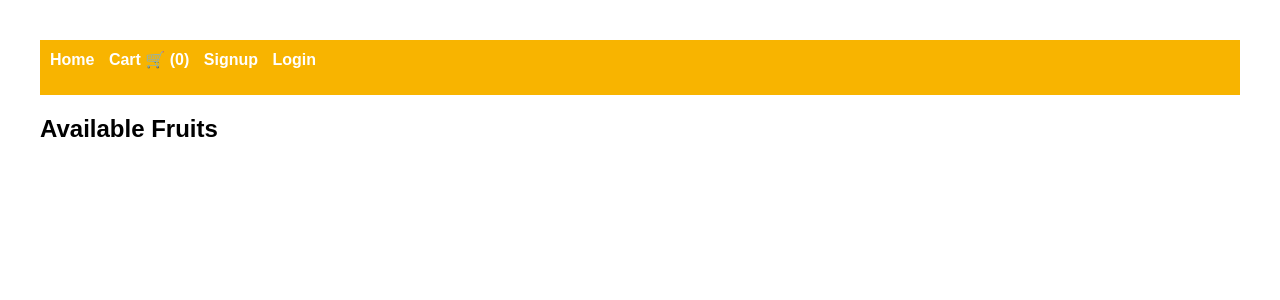
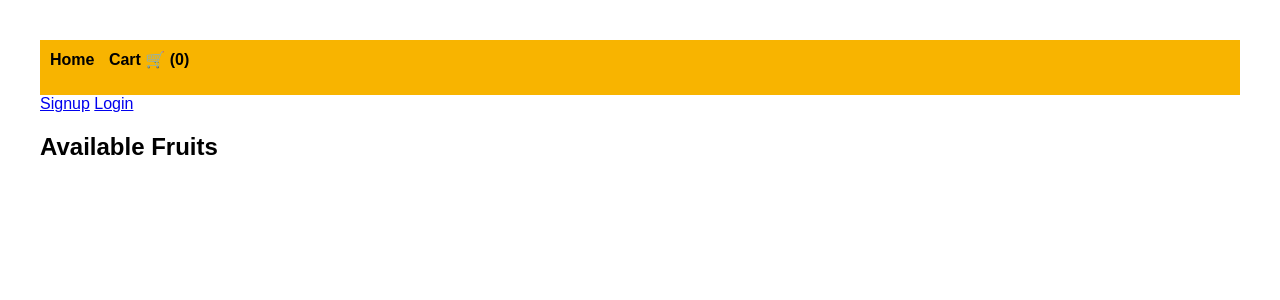
Before and after one commit to SuyashPathak03/functional-fruit-shop, a Django app: page / in a window 1280 px wide. Shown: the top 300 px of the page. Run offline with Django 5.2, Linux system fonts and the light colour scheme; data that the repository does not hold is empty.

Commit message:
cartdetail css1.3

```diff
--- a/shop/templates/base.html
+++ b/shop/templates/base.html
@@ -174,15 +174,29 @@ button:active {
         {% endfor %}
       </ul>
     {% endif %}
-    <nav>
-        <a href="{% url 'home' %}">Home</a>
-        <div class="cart-container">
+
+    <style>
+    nav a {
+        color: black;
+        text-decoration: none;
+    }
+    nav a:hover {
+        color: gray;
+    }
+    #cart-count {
+        color: black;           /* cart count in black */
+        font-weight: bold;      /* optional: make it stand out */
+    }
+</style>
+<nav>
+    <a href="{% url 'home' %}">Home</a>
+    <div class="cart-container">
         <a href="{% url 'cart_detail' %}" class="cart-link">
             Cart 🛒 (<span id="cart-count">{{ request.session.cart_count|default:"0" }}</span>)
         </a>
-            <ul id="cart-items">
-            </ul>
-        </div>
+        <ul id="cart-items"></ul>
+    </div>
+</nav>
         {% if user.is_authenticated %}
         <a href="{% url 'logout' %}">Logout</a>
         {% else %}
```
